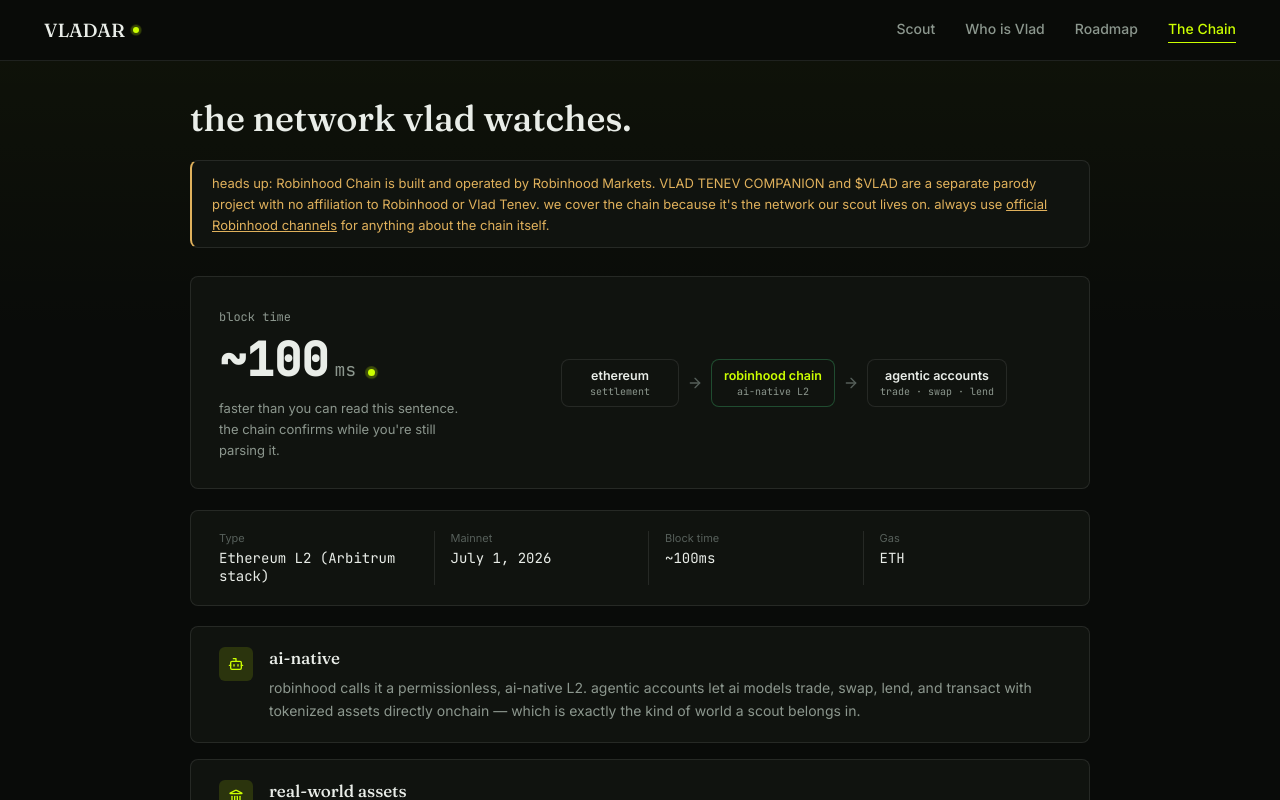
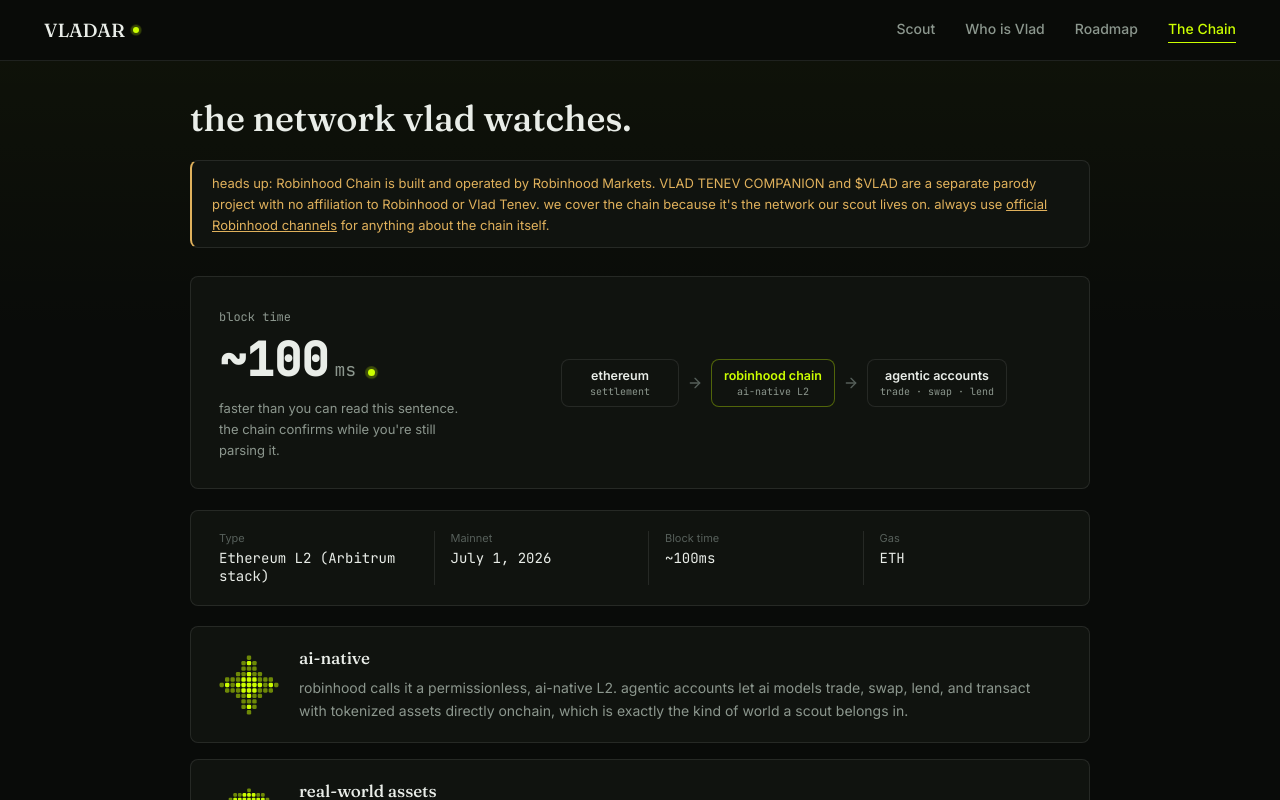
Before and after one commit to ivankusuma07/vlad-companion, a Next.js app: page /chain in a window 1280 px wide. Both pictures are taken after a click on the button "ENTER THE CHAIN". Shown: the top 800 px of the page. Built offline with nearby package versions, Linux system fonts and the light colour scheme.

Commit message:
feat: refine text for clarity and consistency across multiple pages

```diff
--- a/src/app/chain/page.jsx
+++ b/src/app/chain/page.jsx
@@ -1,7 +1,7 @@
 // THE CHAIN page — replaces the old token page. Explains Robinhood Chain, the
 // network the scout watches. All figures are public, verifiable facts.
 // This site is NOT affiliated with Robinhood — the banner below is mandatory.
-import { ArrowRight, Bot, Landmark, Unlock } from "lucide-react";
+import { ArrowRight } from "lucide-react";
 import { BRAND } from "@/brand.config.js";
 
 export const metadata = { title: "THE CHAIN — VLAD TENEV COMPANION" };
@@ -15,21 +15,106 @@
 
 const points = [
   {
-    icon: Bot,
     title: "ai-native",
-    body: "robinhood calls it a permissionless, ai-native L2. agentic accounts let ai models trade, swap, lend, and transact with tokenized assets directly onchain — which is exactly the kind of world a scout belongs in.",
+    body: "robinhood calls it a permissionless, ai-native L2. agentic accounts let ai models trade, swap, lend, and transact with tokenized assets directly onchain, which is exactly the kind of world a scout belongs in.",
+    icon: { cols: 11, rows: 11, fill: sparkleFill },
   },
   {
-    icon: Landmark,
     title: "real-world assets",
-    body: "the chain is built for tokenized real-world assets — tokenized stocks and etfs streaming to 120+ countries, plus stablecoins, settling on ethereum.",
+    body: "the chain is built for tokenized real-world assets tokenized stocks and etfs streaming to 120+ countries, plus stablecoins, settling on ethereum.",
+    icon: { cols: 13, rows: 13, fill: coinFill },
   },
   {
-    icon: Unlock,
     title: "permissionless",
-    body: "like its peer L2s, anyone can deploy onchain. that openness is why new tokens appear here — and why vlad watches every one of them, volume, holders, and liquidity in real time.",
+    body: "like its peer L2s, anyone can deploy onchain. that openness is why new tokens appear here and why vlad watches every one of them, volume, holders, and liquidity in real time.",
+    icon: { cols: 10, rows: 13, fill: padlockFill },
   },
 ];
+
+// Every icon holds this long before it starts assembling — long enough that
+// it reads as a deliberate reveal once the page has settled, not something
+// racing the page's own load-in.
+const MOSAIC_BASE_DELAY = 1.5;
+
+// A small dot-matrix grid — half-lit cells at the silhouette's edge give it
+// a soft "dissolving" boundary instead of a hard pixel outline. Cells scale
+// in from nothing on mount, staggered by distance from the icon's own
+// center, so it reads as assembling itself rather than a flat sprite —
+// pure transform, no opacity in the animation, so prefers-reduced-motion
+// (which strips the animation globally) still leaves every cell fully
+// visible at its correct final opacity instead of stuck invisible.
+function MosaicIcon({ cols, rows, fill, size = 60, color = "var(--green)" }) {
+  const cell = size / Math.max(cols, rows);
+  const gap = cell * 0.2;
+  const box = cell - gap;
+  const cx = (cols - 1) / 2;
+  const cy = (rows - 1) / 2;
+  const cells = [];
+  for (let r = 0; r < rows; r++) {
+    for (let c = 0; c < cols; c++) {
+      const o = fill(r, c);
+      if (o > 0) {
+        const delay = MOSAIC_BASE_DELAY + Math.hypot(r - cy, c - cx) * 0.022;
+        cells.push(
+          <rect
+            key={`${r}-${c}`}
+            className="mosaic-cell"
+            x={c * cell + gap / 2}
+            y={r * cell + gap / 2}
+            width={box}
+            height={box}
+            rx={box * 0.3}
+            fill={color}
+            style={{ opacity: o, animationDelay: `${delay}s` }}
+          />,
+        );
+      }
+    }
+  }
+  return (
+    <svg width={cols * cell} height={rows * cell} style={{ flexShrink: 0, overflow: "visible" }} aria-hidden="true">
+      {cells}
+    </svg>
+  );
+}
+
+// Four-point sparkle — two tapering bars (one per axis) sharing the same
+// half-width-by-distance profile, so the arms stay symmetric by
+// construction rather than by hand-plotted cells.
+const SPARKLE_HW = [3, 2, 2, 1, 1, 0]; // half-width at distance 0..5 from center
+function sparkleFill(r, c) {
+  const dr = Math.abs(r - 5);
+  const dc = Math.abs(c - 5);
+  const vertical = dc <= SPARKLE_HW[dr];
+  const horizontal = dr <= SPARKLE_HW[dc];
+  if (!vertical && !horizontal) return 0;
+  const atEdge = dc === SPARKLE_HW[dr] || dr === SPARKLE_HW[dc];
+  return atEdge ? 0.5 : 1;
+}
+
+// A single coin — a filled disc with a thin embossed groove through the
+// middle so it reads as currency, not just a dot or a planet.
+function coinFill(r, c) {
+  const dist = Math.hypot(r - 6, c - 6);
+  if (dist > 6) return 0;
+  if (dist > 5.2) return 0.5; // dissolving rim
+  if (r === 6) return 0.55; // the groove
+  return 1;
+}
+
+// An open padlock — the shackle's left leg plugs into the body; its right
+// end is swung up and clear of it, with a real gap between the two, so it
+// reads as "unlatched" rather than a solid blob with a notch cut out.
+function padlockFill(r, c) {
+  if (r >= 7 && r <= 12 && c >= 1 && c <= 9) {
+    const atEdge = r === 12 || c === 1 || c === 9;
+    return atEdge ? 0.55 : 1;
+  }
+  if (r >= 2 && r <= 7 && c >= 3 && c <= 4) return 1; // shackle: left leg, plugged into the body
+  if (r >= 1 && r <= 2 && c >= 3 && c <= 7) return 1; // shackle: top arch
+  if (r >= 0 && r <= 3 && c >= 8 && c <= 9) return 1; // shackle: right end, swung open
+  return 0;
+}
 
 // The reference page — restrained, spec-sheet register, but not a wall of
 // paragraph cards: the block-time figure gets the one hero treatment on this
@@ -95,10 +180,8 @@
 
       <div style={{ display: "flex", flexDirection: "column", gap: "var(--sp-4)" }}>
         {points.map((u, i) => (
-          <div key={i} className="card card--interactive" style={{ padding: "var(--sp-5) var(--sp-6)", display: "flex", gap: "var(--sp-4)", alignItems: "flex-start" }}>
-            <span style={{ width: 34, height: 34, borderRadius: "var(--radius-xs)", background: "var(--green-soft)", display: "flex", alignItems: "center", justifyContent: "center", flexShrink: 0 }}>
-              <u.icon size={16} color="var(--green)" />
-            </span>
+          <div key={i} className="card card--interactive" style={{ padding: "var(--sp-5) var(--sp-6)", display: "flex", gap: "var(--sp-5)", alignItems: "center" }}>
+            <MosaicIcon {...u.icon} />
             <div>
               <h3 style={{ fontSize: 17, marginBottom: "var(--sp-2)" }}>{u.title}</h3>
               <p style={{ fontSize: 14, color: "var(--text-2)", lineHeight: 1.65 }}>{u.body}</p>
@@ -117,7 +200,7 @@
 
 function StackNode({ label, sub, accent }) {
   return (
-    <div className="card" style={{ padding: "var(--sp-2) var(--sp-3)", textAlign: "center", borderColor: accent ? "rgba(63,184,110,0.35)" : undefined, minWidth: 118 }}>
+    <div className="card" style={{ padding: "var(--sp-2) var(--sp-3)", textAlign: "center", borderColor: accent ? "rgba(204,255,0,0.35)" : undefined, minWidth: 118 }}>
       <div style={{ fontSize: 12.5, fontWeight: 600, color: accent ? "var(--green)" : "var(--text-1)" }}>{label}</div>
       <div className="tag" style={{ fontSize: 10, marginTop: 2 }}>{sub}</div>
     </div>
--- a/src/app/roadmap/page.jsx
+++ b/src/app/roadmap/page.jsx
@@ -17,15 +17,15 @@
   {
     phase: "PHASE 2", status: "NEXT", accent: "status-hot", pill: "pill--hot", title: "the alerts",
     items: [
-      "telegram alert bot — vlad pings the chat the moment something moves",
+      "telegram alert bot, vlad pings the chat the moment something moves",
       `holder-gated fast lane: earlier alerts for ${BRAND.ticker} holders`,
-      "watchlist — tell vlad what to measure",
+      "watchlist, tell vlad what to measure",
     ],
   },
   {
     phase: "PHASE 3", status: "PLANNED", accent: "status-cool", pill: "pill--cool", title: "the mirror",
     items: [
-      "pnl companion — connect a wallet, vlad reads your trades and reacts",
+      "pnl companion, connect a wallet, vlad reads your trades and reacts",
       "shareable pnl cards, vlad-branded",
       "leaderboard for the most disciplined hands onchain",
     ],
```
Also changed, not shown: src/app/who-is-vlad/page.jsx (+5 -5 lines).
